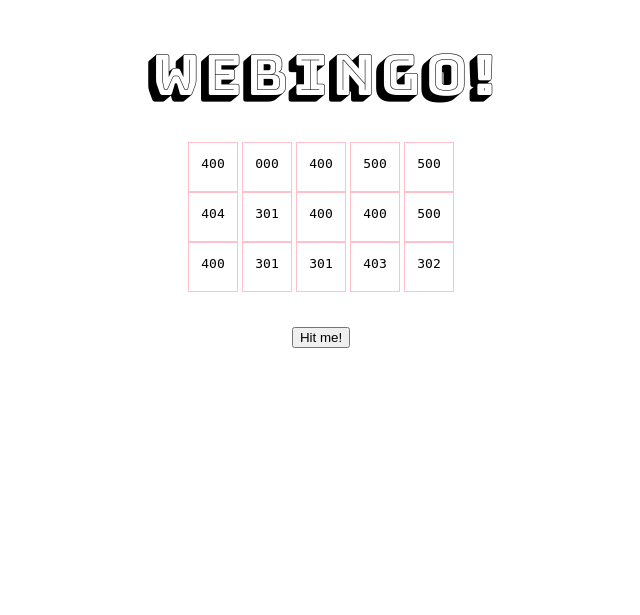
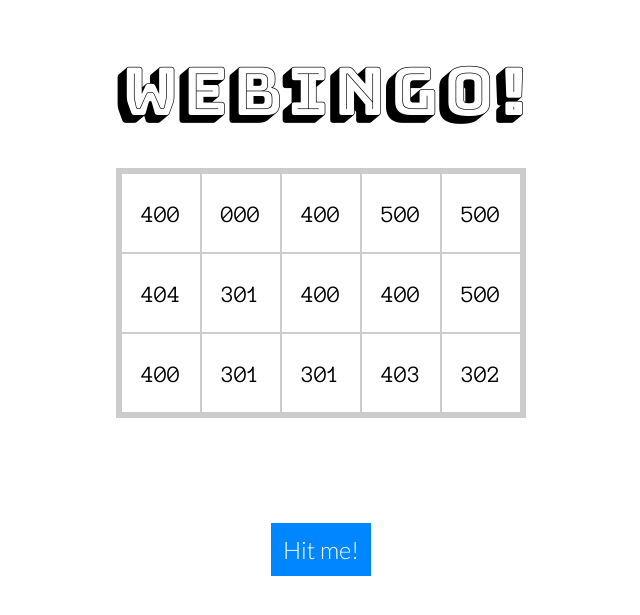
Before and after one commit to misterhoughton/webingo, a PHP site: page / in a window 1280 px wide. Shown: the top 615 px of the page, without its empty margins (319-959 px from the left). Run offline with PHP 8.4, Linux system fonts and the light colour scheme; some libraries are stand-ins or nearby versions.

Commit message:
styling change

```diff
--- a/index.php
+++ b/index.php
@@ -4,41 +4,63 @@
 <head>
 	<meta charset="UTF-8">
 	<title>Webingo!</title>
-	<link href="https://fonts.googleapis.com/css?family=Bungee+Shade" rel="stylesheet">
+	<link href="https://fonts.googleapis.com/css?family=Bungee+Shade|Lato:300|Anonymous+Pro" rel="stylesheet">
 	<style>
 	body {
 		margin: 2em 10%;
 		text-align: center;
+		font-size: 1.5em;
+		font-family: 'Lato', sans-serif;
 	}
 	h1 {
-		margin-bottom: .25em;
+		margin: .5em 0;
 		font-family: 'Bungee Shade', cursive;
 		font-weight: normal;
-		font-size: 3.5em;
+		font-size: 2.75em;
+	}
+	button {
+		margin: .75em auto;
+		padding: .5em;
+		border: 1px solid;
+		cursor: pointer;
+		background-color: #0087FF;
+		color: #fff;
+		font-size: 1em;
+		font-family: 'Lato', sans-serif;
+	}
+	button:hover {
+		background-color: #4CAF50;
+	}
+	button:disabled {
+		background-color: #CCC;
 	}
 	ul.grid {
 		list-style: none;
 		display: inline-block;
-		width: 280px;
+		width: 400px;
+		margin: 0;
 		padding: 0;
+		border: 5px solid #ccc;
+		font-family: 'Anonymous Pro', monospace;
 	}
-
-	ul.grid li{
+	ul.grid li {
+		box-sizing: border-box;
 		display: inline-block;
-		box-sizing: border-box;
-		width: 50px;
-		height: 50px;
-		padding-top: 1em;
-		border: 1px solid pink;
-		font-family: monospace;
+		float: left;
+		width: 80px;
+		height: 80px;
+		padding-top: 1.15em;
+		border: 1px solid #ccc;
 	}
-
 	ul.grid li.got {
-		background-color: pink;
+		background-color: #ccc;
 	}
-
-	.monospaced {
-		font-family: monospace;
+	ul.grid li.webingo {
+		background-color: red;
+	}
+	.status {
+		min-height: 1.15em;
+		font-family: 'Anonymous Pro', monospace;
 	}
 	</style>
 </head>
@@ -65,7 +87,7 @@
 	</ul>
 
 	<h2 id="message"></h3>
-	<p id="status" class="monospaced"></p>
+	<p id="status" class="status"></p>
 
 	<button id="" type="button">Hit me!</button>
 	<script src="node_modules/jquery/dist/jquery.min.js"></script>
```
